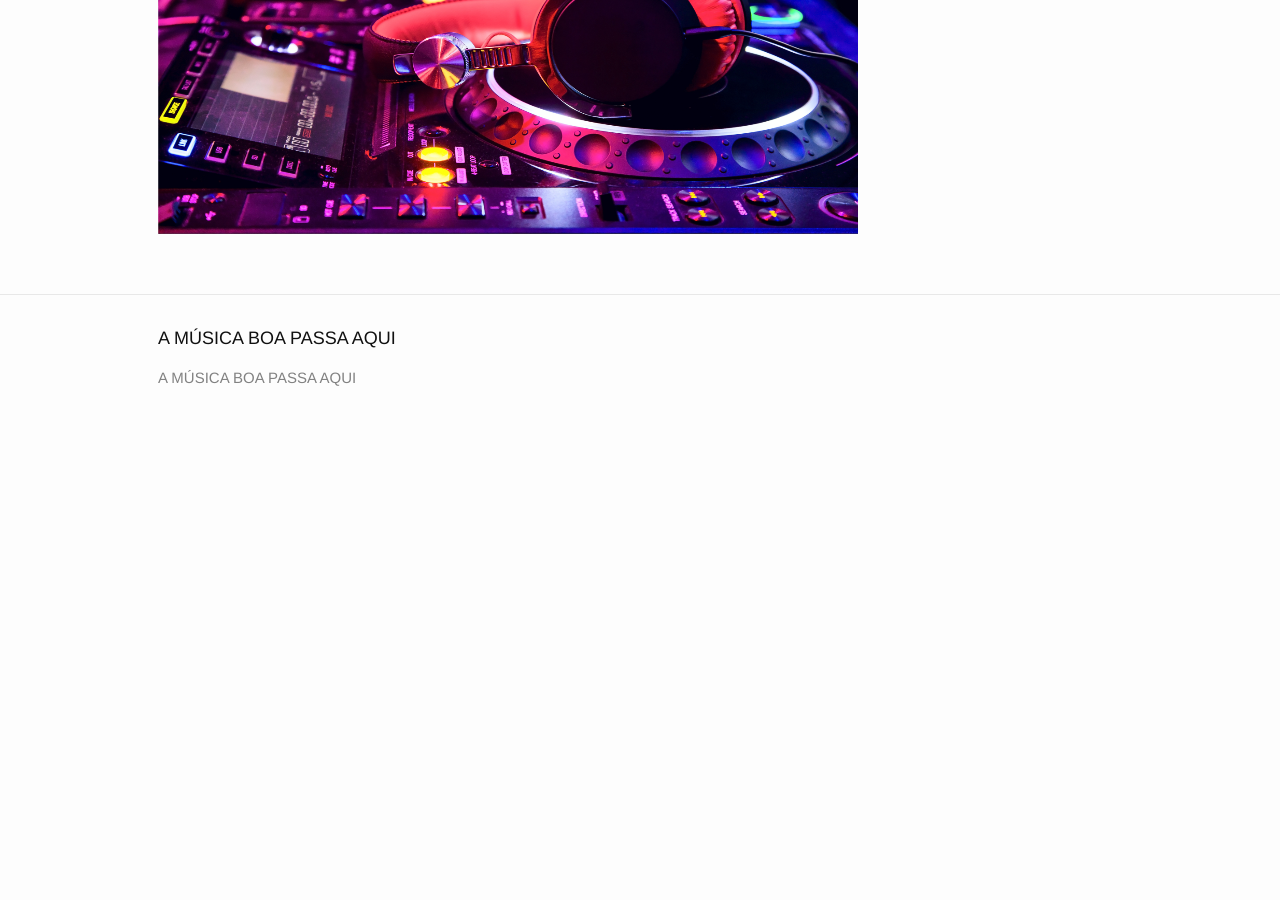
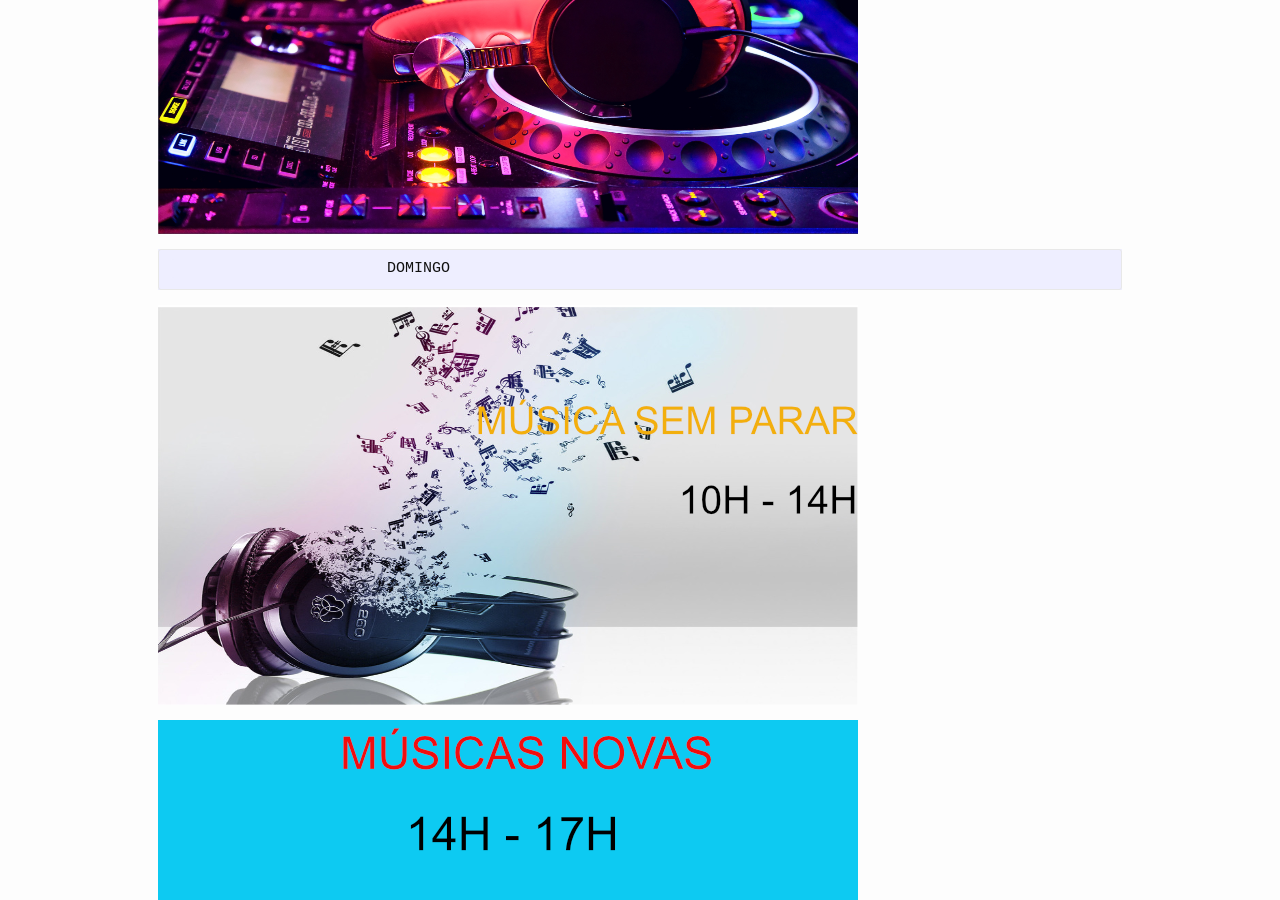
Before and after one commit to davidegaspar/nonstop, a Jekyll site: the page built from site/programacao.md, in a window 1280 px wide and 900 px high, scrolled down 11221 px. Built offline with Jekyll 4.4.1, drawn with Linux system fonts in a browser that asks for light colours; before the commit the page ends 11671 px from its top, so only the background shows below that.

Commit message:
danielgaspar enviar

```diff
--- a/site/programacao.md
+++ b/site/programacao.md
@@ -72,3 +72,10 @@ PROGRAMAÇÃO
 ![Davide Gaspar](/imagens/davidegaspar1.png)
 
 ![DANCE MÚSIC](/imagens/dance music.png)
+
+
+                            DOMINGO
+
+![MÚSICA SEM PARAR](/imagens/musicasemparar.png)
+
+![MÚSICAS NOVAS](/imagens/musicasnovas.png)
```
Also changed, not shown: site/imagens/musicasnovas.png (added).
